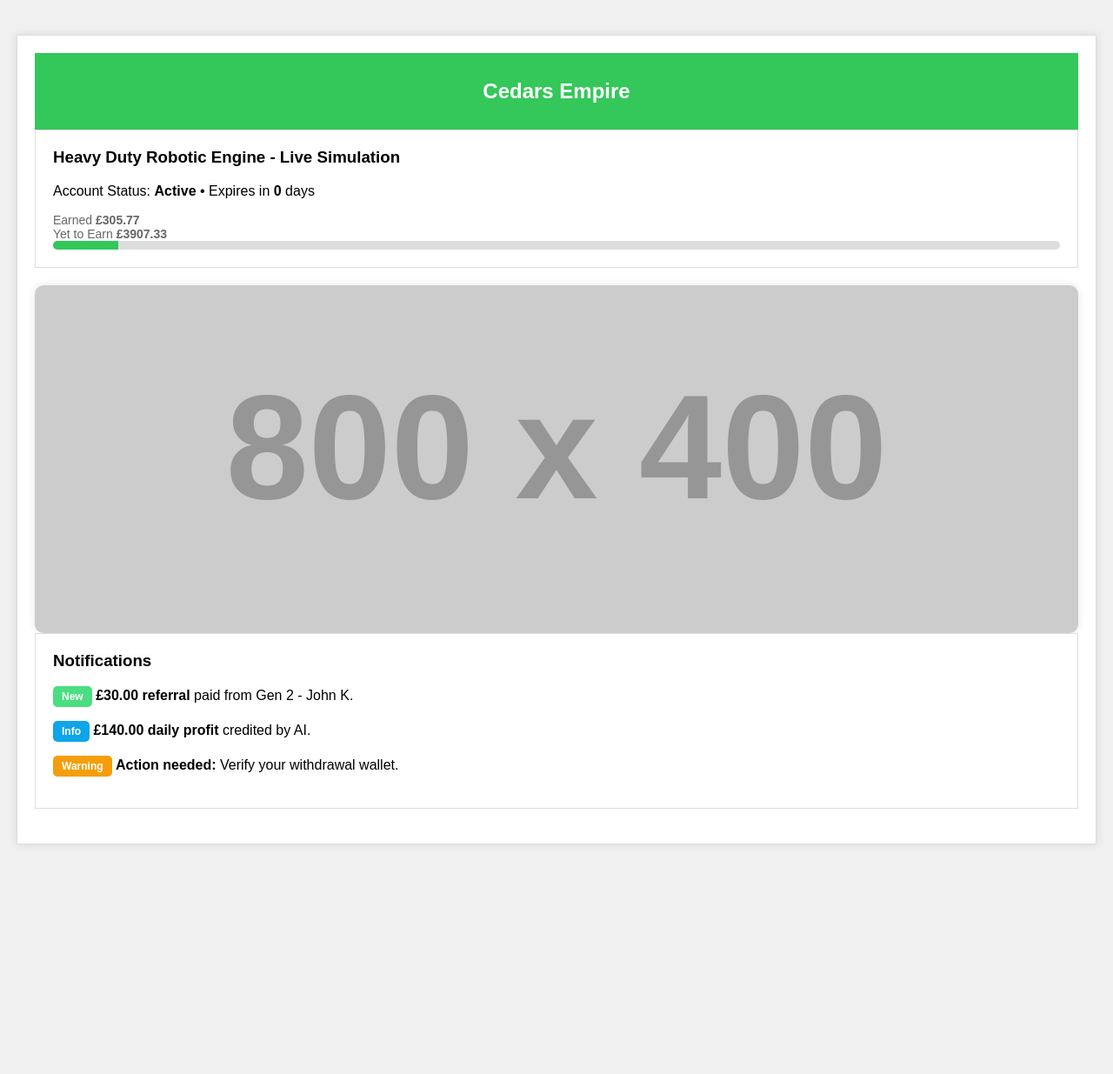
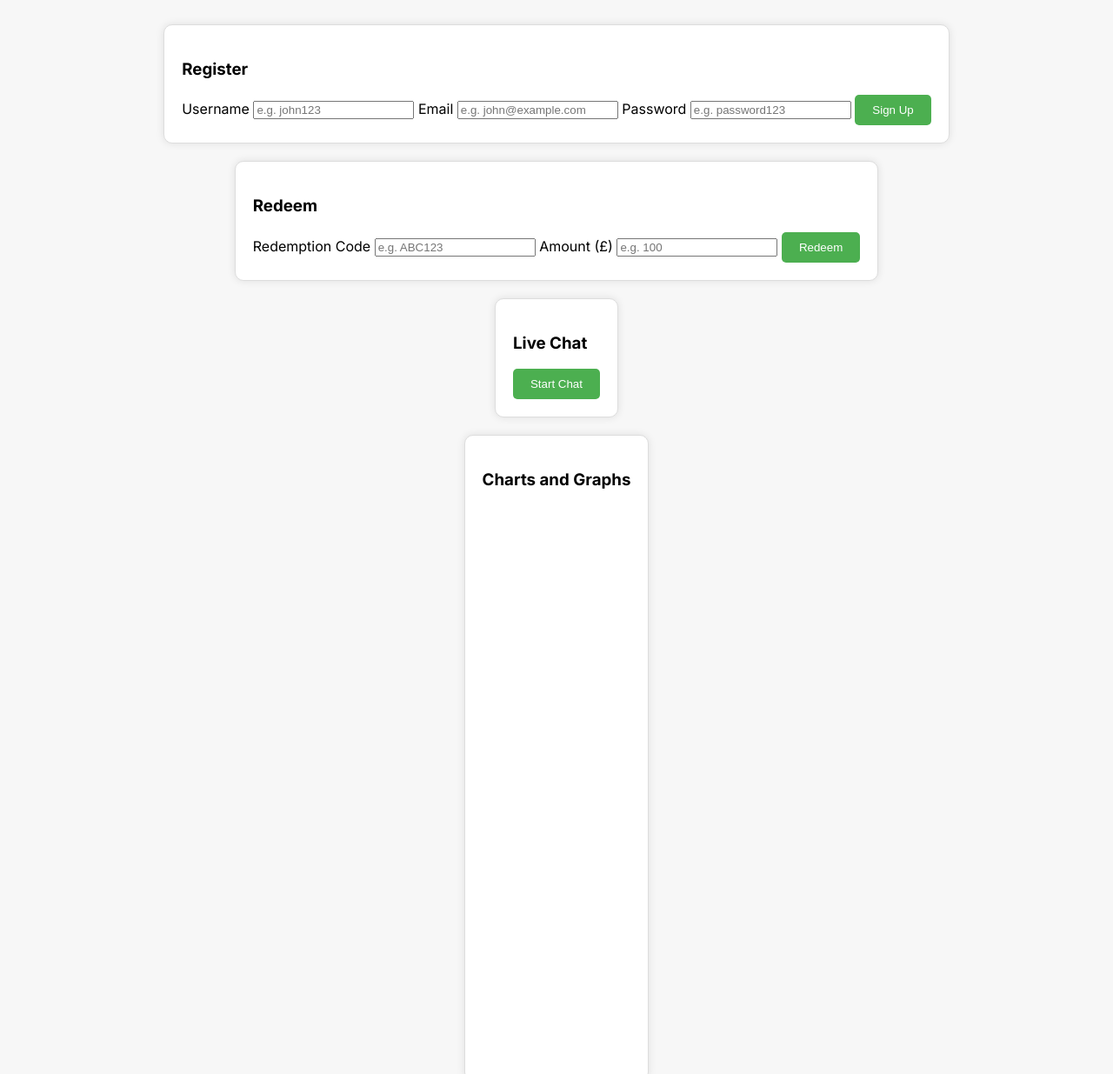
Before and after one commit to CedarsEmpire/engine, a plain HTML site: page index.html in a window 1280 px wide. Shown: the top 1235 px of the page at 87% size. Before the commit the page ends 1011 px from the top, so only its background shows below. Drawn offline with Linux system fonts and the light colour scheme; placeholder pictures from the web are drawn by us.

Commit message:
Update index.html

```diff
--- a/index.html
+++ b/index.html
@@ -4,114 +4,131 @@
   <meta charset="UTF-8">
   <meta name="viewport" content="width=device-width, initial-scale=1.0">
   <title>Cedars Empire</title>
+  <link rel="stylesheet" href="https://fonts.googleapis.com/css?family=Inter:300,400,500,600,700&display=swap">
   <style>
-    /* Add your styles here */
+    /* Modern dashboard layout */
     body {
-      font-family: Arial, sans-serif;
-      background-color: #f0f0f0;
+      font-family: 'Inter', sans-serif;
+      background-color: #f7f7f7;
     }
-    .container {
-      max-width: 1200px;
-      margin: 40px auto;
+    .dashboard {
+      display: flex;
+      flex-direction: column;
+      align-items: center;
       padding: 20px;
-      background-color: #fff;
-      border: 1px solid #ddd;
-      box-shadow: 0 0 10px rgba(0, 0, 0, 0.1);
-    }
-    .header {
-      background-color: #34C759;
-      color: #fff;
-      padding: 10px;
-      text-align: center;
     }
     .card {
       background-color: #fff;
       border: 1px solid #ddd;
       padding: 20px;
       margin-bottom: 20px;
-    }
-    .card h3 {
-      margin-top: 0;
-    }
-    .mini {
-      font-size: 14px;
-      color: #666;
-    }
-    .badge {
-      display: inline-block;
-      padding: 5px 10px;
-      border-radius: 5px;
-      font-size: 12px;
-      font-weight: bold;
-    }
-    .badge.new {
-      background-color: #4ade80;
-      color: #fff;
-    }
-    .badge.info {
-      background-color: #0ea5e9;
-      color: #fff;
-    }
-    .badge.warning {
-      background-color: #f59e0b;
-      color: #fff;
-    }
-    .board-room {
-      background-image: url('https://via.placeholder.com/800x400');
-      background-size: cover;
-      background-position: center;
-      height: 400px;
       border-radius: 10px;
       box-shadow: 0 0 10px rgba(0, 0, 0, 0.1);
+    }
+    /* Customizable UI components */
+    .btn {
+      background-color: #4CAF50;
+      color: #fff;
+      padding: 10px 20px;
+      border: none;
+      border-radius: 5px;
+      cursor: pointer;
+    }
+    .btn:hover {
+      background-color: #3e8e41;
+    }
+    /* Responsive design elements */
+    @media (max-width: 768px) {
+      .dashboard {
+        flex-direction: column;
+      }
+      .card {
+        margin-bottom: 10px;
+      }
+    }
+    /* Interactive charts and graphs */
+    .chart {
+      width: 100%;
+      height: 300px;
+      margin-bottom: 20px;
     }
   </style>
 </head>
 <body>
-  <div class="container">
-    <div class="header">
-      <h2>Cedars Empire</h2>
+  <div class="dashboard">
+    <div class="card">
+      <h3>Register</h3>
+      <form id="register-form">
+        <label>Username</label>
+        <input type="text" id="username" placeholder="e.g. john123" />
+        <label>Email</label>
+        <input type="email" id="email" placeholder="e.g. john@example.com" />
+        <label>Password</label>
+        <input type="password" id="password" placeholder="e.g. password123" />
+        <button class="btn" id="register-btn">Sign Up</button>
+      </form>
     </div>
     <div class="card">
-      <h3>Heavy Duty Robotic Engine - Live Simulation</h3>
-      <p>Account Status: <b>Active</b> • Expires in <b id="days-remaining">30</b> days</p>
-      <div class="mini">
-        <span>Earned</span>
-        <b id="earned">£224.37</b>
-      </div>
-      <div class="mini">
-        <span>Yet to Earn</span>
-        <b id="yet-to-earn">£4,200.00</b>
-      </div>
-      <div style="background-color: #ddd; height: 10px; border-radius: 5px; overflow: hidden;">
-        <div style="background-color: #34C759; height: 100%; width: calc(224.37 / (224.37 + 4200) * 100%);"></div>
+      <h3>Redeem</h3>
+      <form id="redeem-form">
+        <label>Redemption Code</label>
+        <input type="text" id="redeem-code" placeholder="e.g. ABC123" />
+        <label>Amount (£)</label>
+        <input type="number" id="redeem-amount" placeholder="e.g. 100" />
+        <button class="btn" id="redeem-btn">Redeem</button>
+      </form>
+    </div>
+    <div class="card">
+      <h3>Live Chat</h3>
+      <button class="btn" id="live-chat-btn">Start Chat</button>
+      <div id="live-chat-container" style="display: none;">
+        <textarea id="live-chat-input" placeholder="Type your message..."></textarea>
+        <button class="btn" id="live-chat-send">Send</button>
+        <div id="live-chat-log"></div>
       </div>
     </div>
-    <div class="board-room"></div>
     <div class="card">
-      <h3>Notifications</h3>
-      <p>
-        <span class="badge new">New</span>
-        <b>£30.00 referral</b> paid from Gen 2 - John K.
-      </p>
-      <p>
-        <span class="badge info">Info</span>
-        <b>£140.00 daily profit</b> credited by AI.
-      </p>
-      <p>
-        <span class="badge warning">Warning</span>
-        <b>Action needed:</b> Verify your withdrawal wallet.
-      </p>
+      <h3>Charts and Graphs</h3>
+      <div class="chart" id="chart-1"></div>
+      <div class="chart" id="chart-2"></div>
     </div>
   </div>
 
   <script>
-    // Update notifications and countdown
-    setInterval(() => {
-      document.getElementById('days-remaining').innerText = Math.floor(30 - (new Date().getTime() - new Date().setDate(new Date().getDate() - 30)) / (1000 * 3600 * 24));
-      document.getElementById('earned').innerText = '£' + (224.37 + Math.random() * 100).toFixed(2);
-      document.getElementById('yet-to-earn').innerText = '£' + (4200 - (224.37 + Math.random() * 100)).toFixed(2);
-      document.querySelector('.card div div').style.width = `calc(${(224.37 + Math.random() * 100) / (224.37 + 4200 + Math.random() * 100) * 100}%)`;
-    }, 1000);
+    // Register form submission
+    document.getElementById('register-btn').addEventListener('click', (e) => {
+      e.preventDefault();
+      const username = document.getElementById('username').value;
+      const email = document.getElementById('email').value;
+      const password = document.getElementById('password').value;
+      // Add registration logic here
+      console.log('Register form submitted:', username, email, password);
+    });
+
+    // Redeem form submission
+    document.getElementById('redeem-btn').addEventListener('click', (e) => {
+      e.preventDefault();
+      const redeemCode = document.getElementById('redeem-code').value;
+      const redeemAmount = document.getElementById('redeem-amount').value;
+      // Add redemption logic here
+      console.log('Redeem form submitted:', redeemCode, redeemAmount);
+    });
+
+    // Live chat functionality
+    document.getElementById('live-chat-btn').addEventListener('click', () => {
+      document.getElementById('live-chat-container').style.display = 'block';
+    });
+
+    document.getElementById('live-chat-send').addEventListener('click', () => {
+      const message = document.getElementById('live-chat-input').value;
+      // Add live chat logic here
+      console.log('Live chat message sent:', message);
+      document.getElementById('live-chat-log').innerHTML += `<p>You: ${message}</p>`;
+      document.getElementById('live-chat-input').value = '';
+    });
+
+    // Charts and graphs
+    // Add charting library (e.g. Chart.js) and create charts here
   </script>
 </body>
 </html>
```
